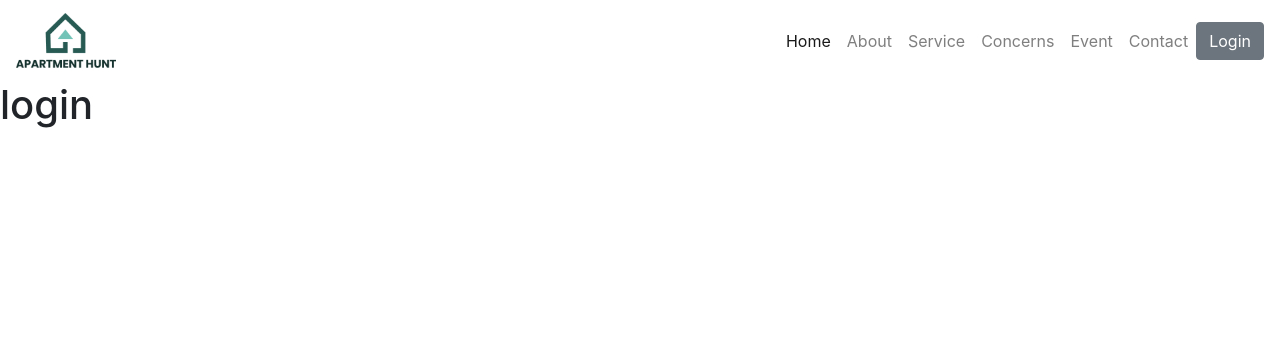
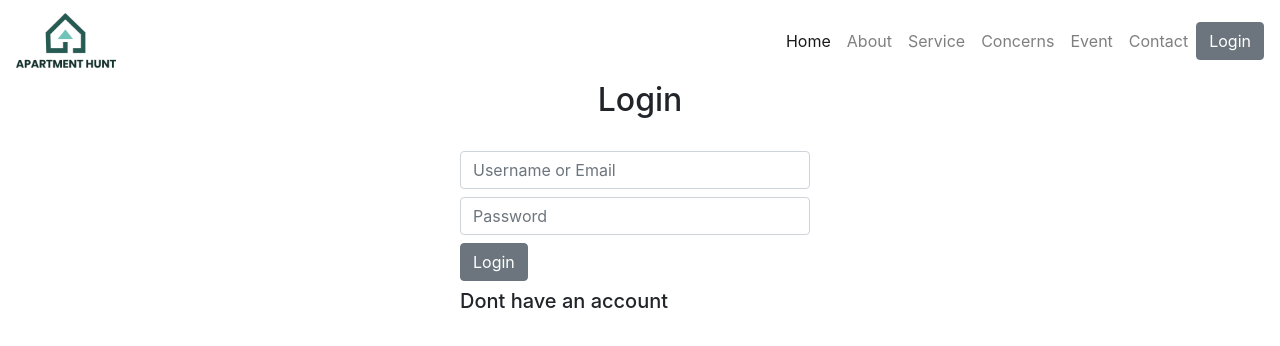
Before and after one commit to Iftesum-Zami/apartment-hunt-client, a React (Create React App) app: page /login in a window 1280 px wide. Shown: the top 346 px of the page. Built offline with nearby package versions, Linux system fonts and the light colour scheme.

Commit message:
Login form

```diff
--- a/src/Components/Login/Login.js
+++ b/src/Components/Login/Login.js
@@ -1,11 +1,28 @@
 import React from 'react';
 import Navbar from '../Shared/Navbar/Navbar';
+import './Login.css';
 
 const Login = () => {
     return (
         <div>
             <Navbar></Navbar>
-            <h1>login</h1>
+            <div className="d-flex justify-content-center align-items-center">
+                <form className="">
+                <h2 className="text-center text-black pb-4">Login</h2>
+                    <div class="form-row align-items-center">
+                        <div class="col-auto">
+                            {/* <label class="sr-only" for="inlineFormInput">Name</label> */}
+                            <input style={{width: '350px'}} type="text" class="form-control mb-2" id="inlineFormInput" placeholder="Username or Email "/>
+                            <input style={{width: '350px'}} type="text" class="form-control mb-2" id="inlineFormInput" placeholder="Password "/>
+                            <button type="submit" class="btn btn-secondary mb-2">Login</button>
+                            <h5>Dont have an account</h5>
+                        </div>
+                        <div class="col-auto">
+                            {/* <button type="submit" class="btn btn-secondary mb-2">Find Now</button> */}
+                        </div>
+                    </div>
+                </form>
+            </div>
         </div>
     );
 };
```
Also changed, not shown: src/Components/Login/Login.css (added).
